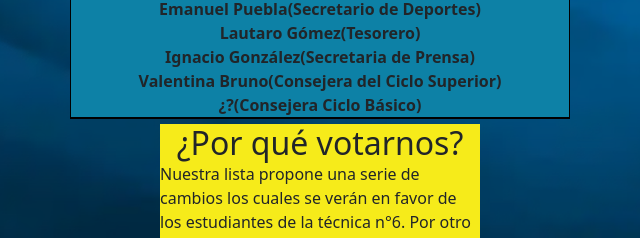
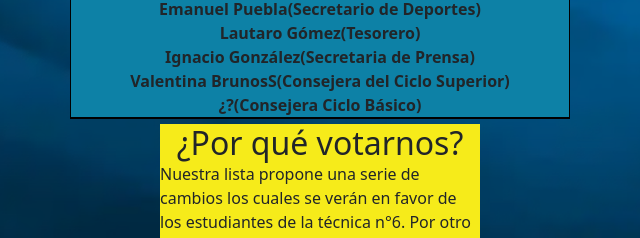
Before and after one commit to SantixDesigner/Lista--17, a website: page paginas/nuestra-lista.html in a window 1280 px wide. Shown: the part 310-548 px from the top of the page, 320-960 px from the left. Drawn offline with nearby package versions, Linux system fonts and the light colour scheme.

Commit message:
alsdkladskld

```diff
--- a/paginas/nuestra-lista.html
+++ b/paginas/nuestra-lista.html
@@ -88,7 +88,7 @@
         <li class="miembrosLista">Emanuel Puebla(Secretario de Deportes)</li>
         <li class="miembrosLista">Lautaro Gómez(Tesorero)</li>
         <li class="miembrosLista">Ignacio González(Secretaria de Prensa)</li>
-        <li class="miembrosLista">Valentina Bruno(Consejera del Ciclo Superior)</li>
+        <li class="miembrosLista">Valentina BrunosS(Consejera del Ciclo Superior)</li>
         <li class="miembrosLista">¿?(Consejera Ciclo Básico)</li>
       </ol>
     </section>
```
